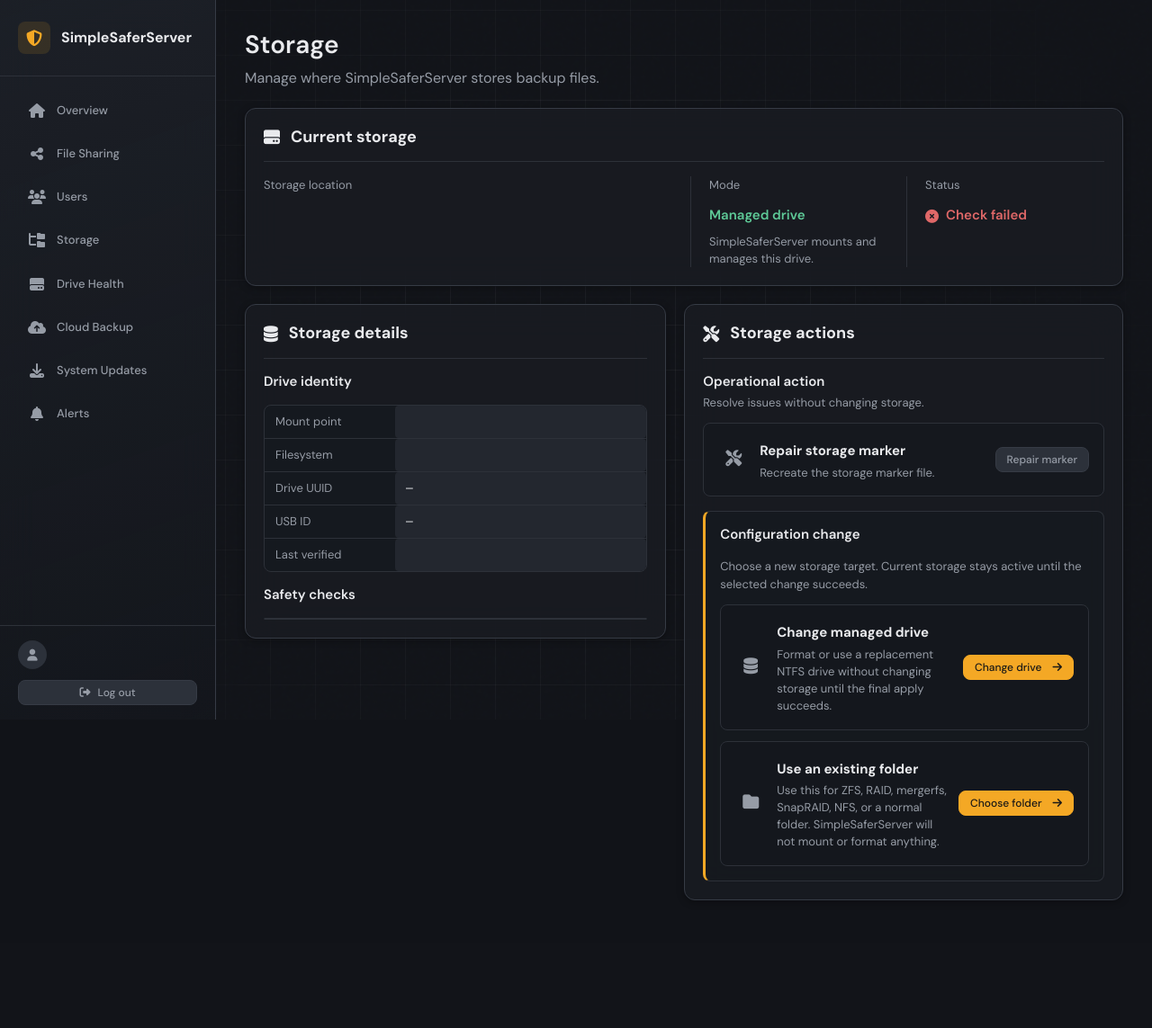
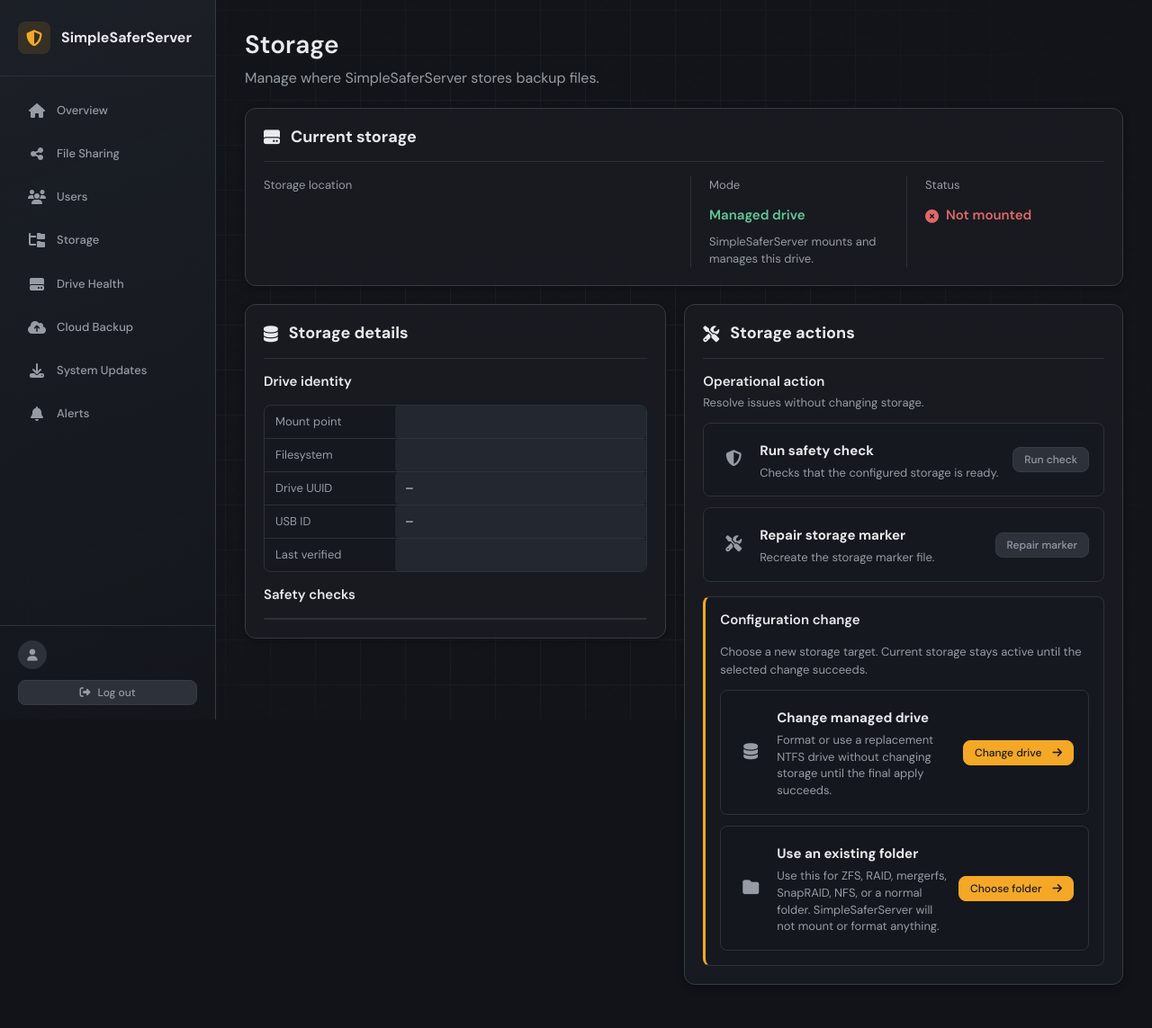
Before and after one commit to chrismin13/SimpleSaferServer, a Python web app: template templates/storage.html in a window 1280 px wide. Shown: the whole page at 90% size. Before the commit the page ends 1001 px from the top, so only its background shows below. Run offline with Jinja, Linux system fonts and the light colour scheme; the template is opened without the code that fills it, so the values that code supplies are empty.

Commit message:
Avoid active storage checks on page load

```diff
--- a/static/js/storage.js
+++ b/static/js/storage.js
@@ -1,4 +1,10 @@
 (function () {
+  const runSafetyCheckBtn = document.getElementById('runSafetyCheckBtn');
+  const runSafetyCheckError = document.getElementById('runSafetyCheckError');
+  const storageSafetyChecks = document.getElementById('storageSafetyChecks');
+  const storageCurrentStatusLine = document.getElementById('storageCurrentStatusLine');
+  const storageCurrentStatusNote = document.getElementById('storageCurrentStatusNote');
+  const storageLastVerified = document.getElementById('storageLastVerified');
   const repairMarkerBtn = document.getElementById('repairMarkerBtn');
   const repairMarkerError = document.getElementById('repairMarkerError');
 
@@ -16,6 +22,74 @@
 
   function reloadAfterNotification() {
     window.setTimeout(() => window.location.reload(), 1800);
+  }
+
+  function safetyIconClass(state) {
+    if (state === 'pass') return 'fa-circle-check';
+    if (state === 'fail') return 'fa-circle-xmark';
+    return 'fa-circle-minus';
+  }
+
+  function renderSafetyChecks(checks) {
+    if (!storageSafetyChecks || !Array.isArray(checks)) return;
+    storageSafetyChecks.textContent = '';
+    checks.forEach((check) => {
+      const row = document.createElement('div');
+      row.className = `storage-table-row storage-check-${check.state || 'pending'}`;
+
+      const label = document.createElement('div');
+      const icon = document.createElement('i');
+      icon.className = `fas ${safetyIconClass(check.state)}`;
+      label.appendChild(icon);
+      label.append(` ${check.label || 'Check'}`);
+
+      const detail = document.createElement('span');
+      detail.textContent = check.detail || '';
+
+      row.append(label, detail);
+      storageSafetyChecks.appendChild(row);
+    });
+  }
+
+  function renderCurrentStatus(ok, error) {
+    if (!storageCurrentStatusLine || !storageCurrentStatusNote) return;
+    storageCurrentStatusLine.textContent = '';
+    const icon = document.createElement('i');
+    if (ok) {
+      storageCurrentStatusLine.className = 'storage-ready-line';
+      icon.className = 'fas fa-circle-check';
+      storageCurrentStatusLine.append(icon, ' Safety check passed');
+      storageCurrentStatusNote.textContent = 'Storage location is ready for cloud backups.';
+      if (storageLastVerified) storageLastVerified.textContent = 'Just now';
+      return;
+    }
+    storageCurrentStatusLine.className = 'storage-error-line';
+    icon.className = 'fas fa-circle-xmark';
+    storageCurrentStatusLine.append(icon, ' Check failed');
+    storageCurrentStatusNote.textContent = error || 'Storage safety check failed.';
+    if (storageLastVerified) storageLastVerified.textContent = 'Check failed just now';
+  }
+
+  async function runSafetyCheck() {
+    hideInlineError(runSafetyCheckError);
+    window.AsyncButtonState.start(runSafetyCheckBtn);
+    try {
+      const { data, message } = await window.ApiClient.fetchJson('/api/storage/safety-check', {
+        method: 'POST'
+      });
+      renderSafetyChecks(data && data.safety_checks);
+      renderCurrentStatus(Boolean(data && data.ok), data && data.error);
+      if (data && data.ok) {
+        window.AsyncButtonState.success(runSafetyCheckBtn);
+        if (window.showAlert) window.showAlert(message || 'Storage safety check passed.', 'success');
+      } else {
+        window.AsyncButtonState.error(runSafetyCheckBtn);
+        showInlineError(runSafetyCheckError, (data && data.error) || message || 'Storage safety check failed.');
+      }
+    } catch (error) {
+      window.AsyncButtonState.error(runSafetyCheckBtn);
+      showInlineError(runSafetyCheckError, error.message || 'Could not run storage safety check.');
+    }
   }
 
   async function repairMarker() {
@@ -43,5 +117,6 @@ Cloud backup uses this marker to avoid syncing the wrong or empty folder.`,
     }
   }
 
+  if (runSafetyCheckBtn) runSafetyCheckBtn.addEventListener('click', runSafetyCheck);
   if (repairMarkerBtn) repairMarkerBtn.addEventListener('click', repairMarker);
 })();
--- a/templates/storage.html
+++ b/templates/storage.html
@@ -36,12 +36,20 @@
       </div>
       <div class="storage-current-cell">
         <div class="storage-field-label">Status</div>
-        {% if storage_status.ok %}
-          <div class="storage-ready-line"><i class="fas fa-circle-check"></i> Ready</div>
-          <div class="storage-current-note">Storage location is ready for backups.</div>
+        {% if not storage_status.checked %}
+          {% if storage_status.ok %}
+            <div class="storage-ready-line" id="storageCurrentStatusLine"><i class="fas fa-circle-check"></i> Configured</div>
+            <div class="storage-current-note" id="storageCurrentStatusNote">Safety checks have not run yet.</div>
+          {% else %}
+            <div class="storage-error-line" id="storageCurrentStatusLine"><i class="fas fa-circle-xmark"></i> Not mounted</div>
+            <div class="storage-current-note" id="storageCurrentStatusNote">{{ storage_status.error }}</div>
+          {% endif %}
+        {% elif storage_status.ok %}
+          <div class="storage-ready-line" id="storageCurrentStatusLine"><i class="fas fa-circle-check"></i> Safety check passed</div>
+          <div class="storage-current-note" id="storageCurrentStatusNote">Storage location is ready for cloud backups.</div>
         {% else %}
-          <div class="storage-error-line"><i class="fas fa-circle-xmark"></i> Check failed</div>
-          <div class="storage-current-note">{{ storage_status.error }}</div>
+          <div class="storage-error-line" id="storageCurrentStatusLine"><i class="fas fa-circle-xmark"></i> Check failed</div>
+          <div class="storage-current-note" id="storageCurrentStatusNote">{{ storage_status.error }}</div>
         {% endif %}
       </div>
     </div>
@@ -74,12 +82,12 @@
         </div>
         <div class="storage-table-row">
           <div>Last verified</div>
-          <code>{{ drive_config.last_verified }}</code>
+          <code id="storageLastVerified">{{ drive_config.last_verified }}</code>
         </div>
       </div>
 
       <h3 class="storage-subheading">Safety checks</h3>
-      <div class="storage-table storage-safety-table">
+      <div class="storage-table storage-safety-table" id="storageSafetyChecks">
         {% for check in safety_checks %}
           <div class="storage-table-row storage-check-{{ check.state }}">
             <div><i class="fas {% if check.state == 'pass' %}fa-circle-check{% elif check.state == 'fail' %}fa-circle-xmark{% else %}fa-circle-minus{% endif %}"></i> {{ check.label }}</div>
@@ -100,6 +108,17 @@
           <h3>Operational action</h3>
           <p>Resolve issues without changing storage.</p>
         </div>
+        <div class="storage-action-row">
+          <div class="storage-action-icon"><i class="fas fa-shield-halved"></i></div>
+          <div class="storage-action-copy">
+            <div class="storage-action-title">Run safety check</div>
+            <div>Checks that the configured storage is ready.</div>
+          </div>
+          <button type="button" id="runSafetyCheckBtn" class="btn btn-secondary btn-sm">
+            Run check
+          </button>
+        </div>
+        <div id="runSafetyCheckError" class="alert alert-danger d-none storage-feedback-below-actions"></div>
         <div class="storage-action-row">
           <div class="storage-action-icon"><i class="fas fa-screwdriver-wrench"></i></div>
           <div class="storage-action-copy">
```
Also changed, not shown: docs/architecture.md (+5 -0 lines), docs/cloud_backup.md (+2 -0 lines), docs/dashboard.md (+2 -1 lines), docs/storage.md (+28 -1 lines), simple_safer_server/routes/storage.py (+60 -16 lines), simple_safer_server/routes/tasks.py (+5 -3 lines), simple_safer_server/services/storage_location.py (+28 -2 lines), tests/test_storage_location.py (+15 -0 lines), tests/test_storage_routes.py (+79 -2 lines).
